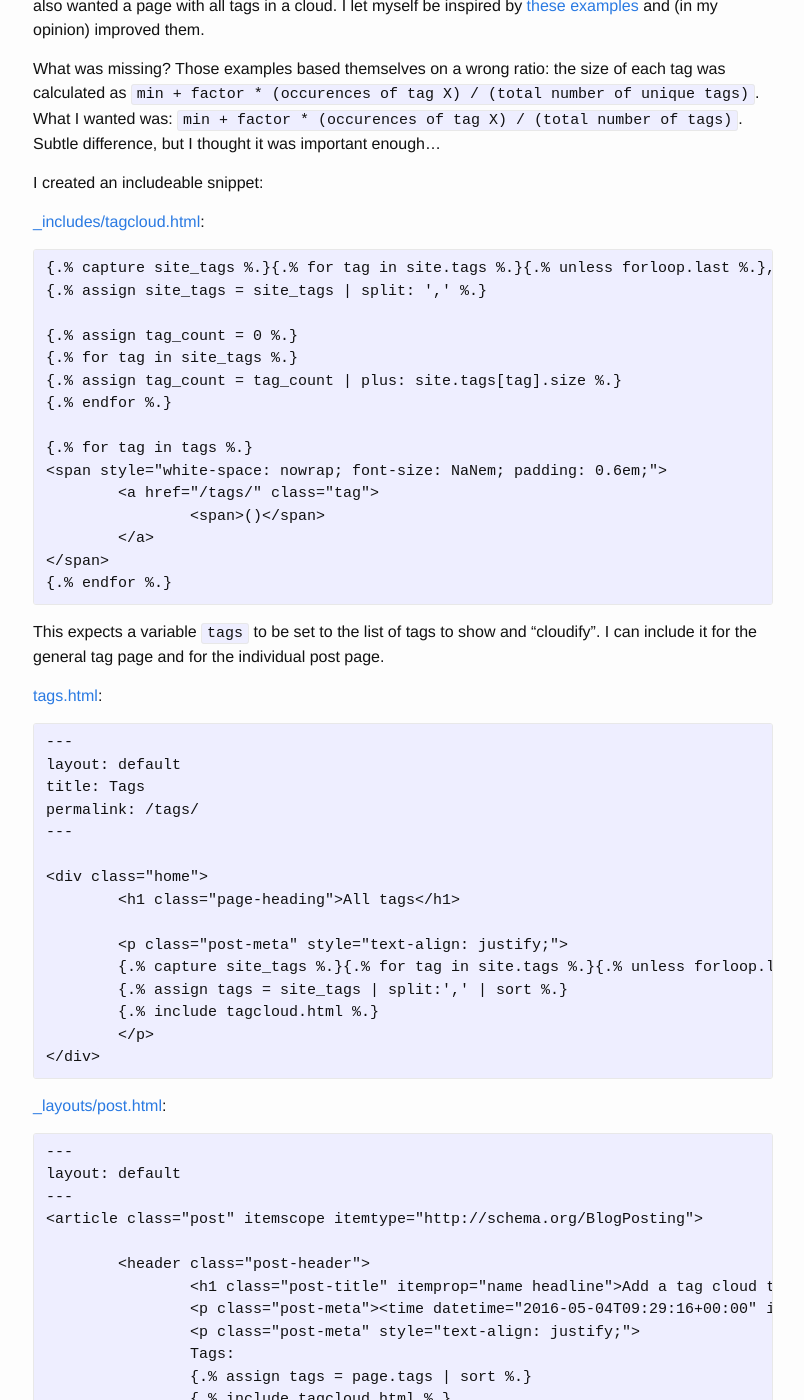
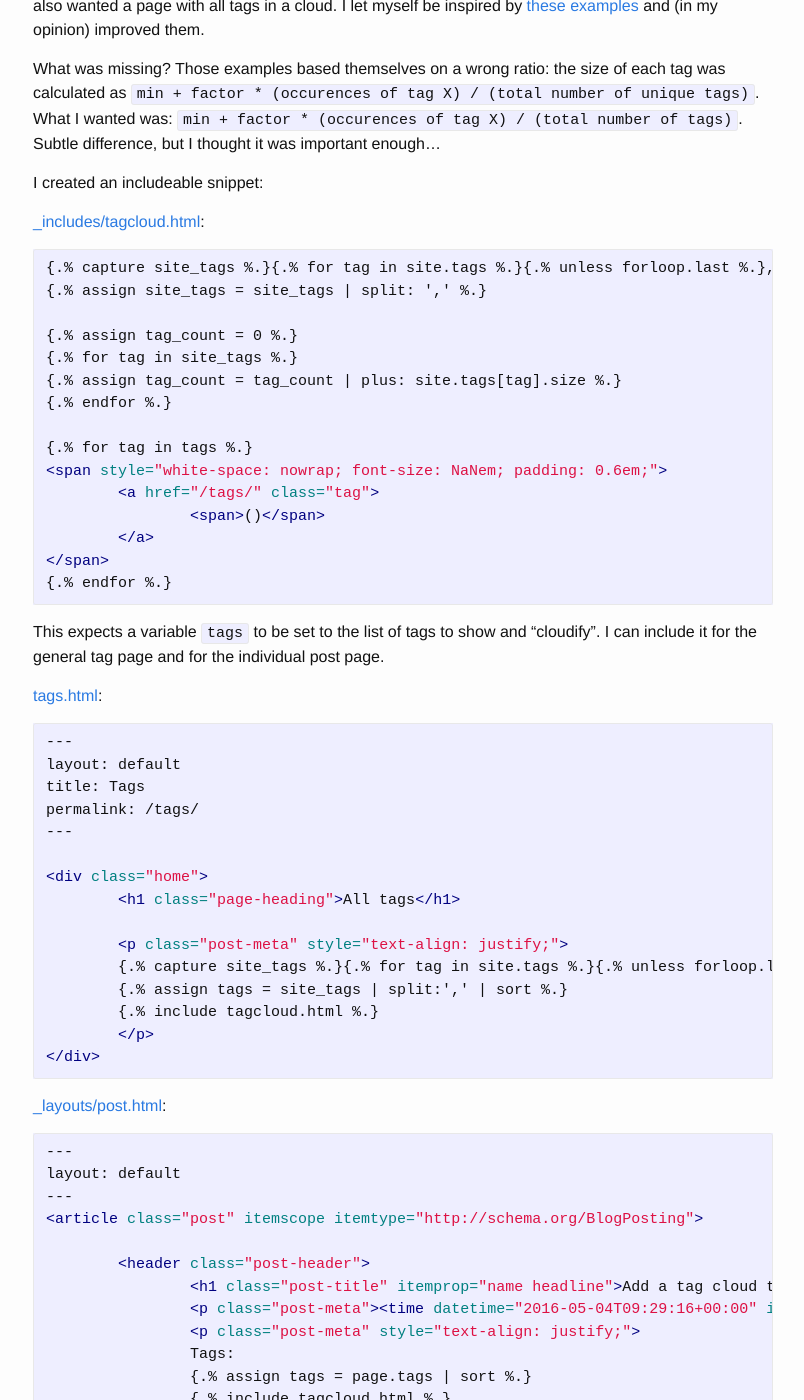
Before and after one commit to jovandeginste/jovandeginste.github.io, a Jekyll site: the page built from _posts/2016-05-04-add-a-tag-cloud-to-my-jekyll-site.md, in a window 1280 px wide and 1400 px high, scrolled down 268 px. Shown: the whole window, without its empty margins (237-1041 px from the left). Built offline with Jekyll 4.4.1, drawn with Linux system fonts in a browser that asks for light colours; nearby versions of some CDN libraries; comment, search, counter and statistics services are not loaded; some of the changed text lies outside the part shown.

Commit message:
Jekyll not a syntax?

````diff
--- a/_posts/2016-05-04-add-a-tag-cloud-to-my-jekyll-site.md
+++ b/_posts/2016-05-04-add-a-tag-cloud-to-my-jekyll-site.md
@@ -15,7 +15,7 @@ I created an includeable snippet:
 
 [_includes/tagcloud.html](https://github.com/jovandeginste/jovandeginste.github.io/blob/master/_includes/tagcloud.html):
 
-```jekyll
+```html
 {.% capture site_tags %.}{.% for tag in site.tags %.}{{ tag | first }}{.% unless forloop.last %.},{.% endunless %.}{.% endfor %.}{.% endcapture %.}
 {.% assign site_tags = site_tags | split: ',' %.}
 
@@ -37,7 +37,7 @@
 
 [tags.html](https://github.com/jovandeginste/jovandeginste.github.io/blob/master/tags.html):
 
-```jekyll
+```html
 ---
 layout: default
 title: Tags
@@ -57,7 +57,7 @@ permalink: /tags/
 
 [_layouts/post.html](https://github.com/jovandeginste/jovandeginste.github.io/blob/master/_layouts/post.html):
 
-```jekyll
+```html
 ---
 layout: default
 ---
````
